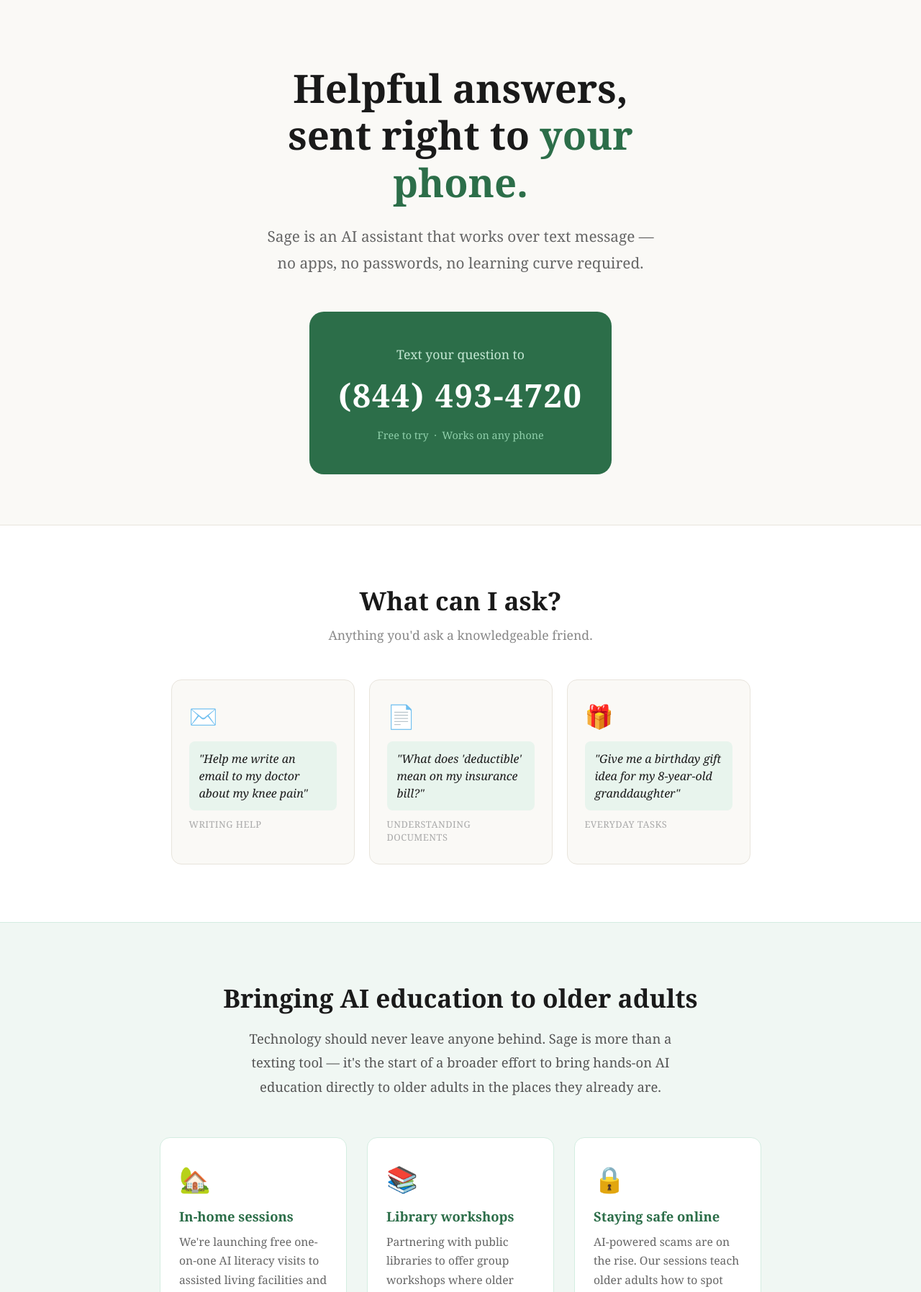
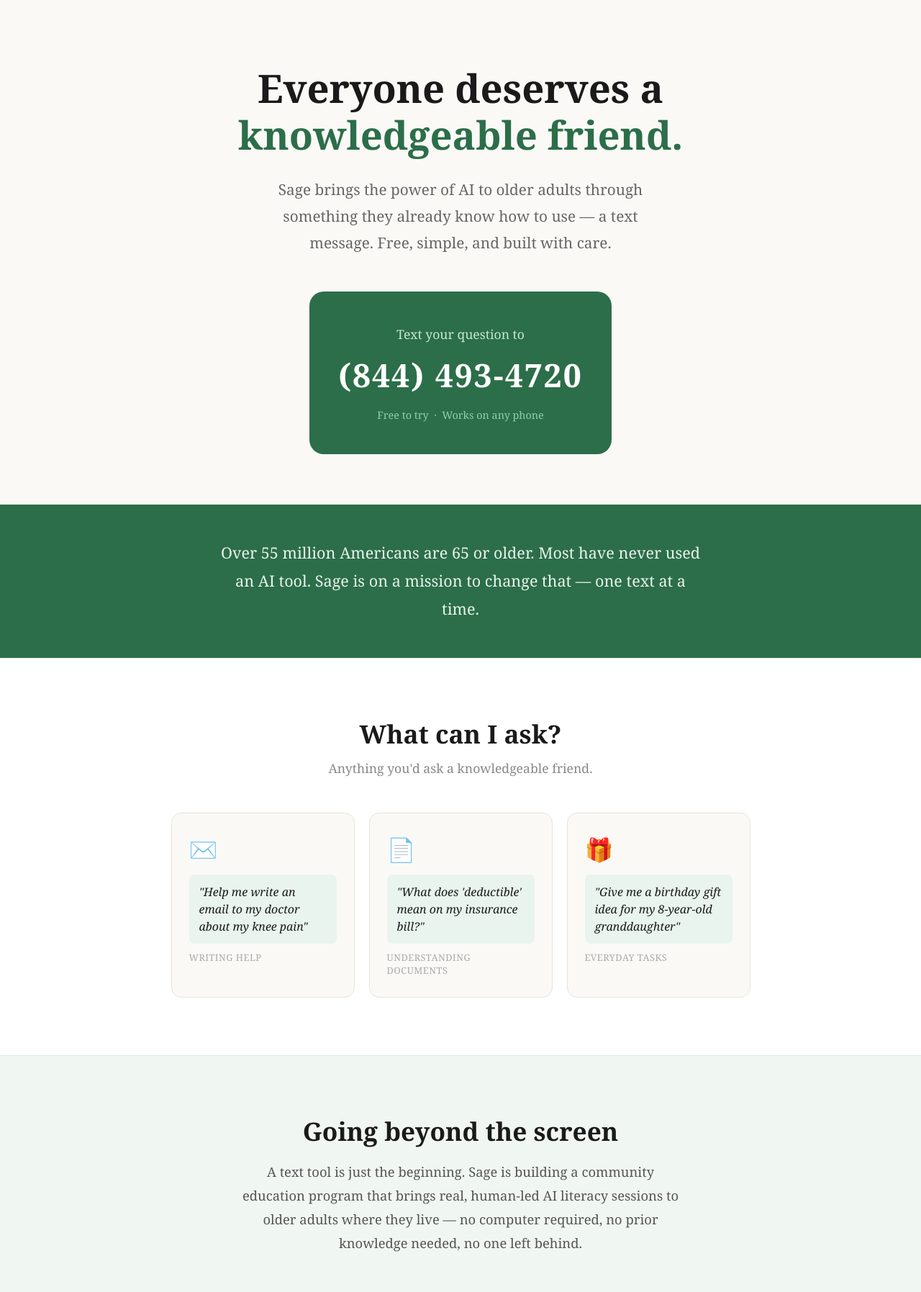
Before and after one commit to bcascade07-svg/sage, a Flask app: page / in a window 1280 px wide. Shown: the part 80-1875 px from the top of the page at 72% size. Run offline with Flask 3, Linux system fonts and the light colour scheme.

Commit message:
Make site more mission-driven — stronger hero, mission banner, community CTA

```diff
--- a/templates/index.html
+++ b/templates/index.html
@@ -315,13 +315,20 @@
 
   <!-- HERO -->
   <div class="hero">
-    <h1>Helpful answers,<br/>sent right to <span>your phone.</span></h1>
-    <p>Sage is an AI assistant that works over text message — no apps, no passwords, no learning curve required.</p>
+    <h1>Everyone deserves a<br/><span>knowledgeable friend.</span></h1>
+    <p>Sage brings the power of AI to older adults through something they already know how to use — a text message. Free, simple, and built with care.</p>
     <div class="phone-box">
       <p>Text your question to</p>
       <div class="phone-number">(844) 493-4720</div>
       <small>Free to try &nbsp;·&nbsp; Works on any phone</small>
     </div>
+  </div>
+
+  <!-- MISSION BANNER -->
+  <div style="background:#2c6e49; color:white; text-align:center; padding: 48px 40px;">
+    <p style="font-size:1.35rem; max-width:680px; margin:0 auto; line-height:1.8; color:#e8f4ed;">
+      Over 55 million Americans are 65 or older. Most have never used an AI tool. Sage is on a mission to change that — one text at a time.
+    </p>
   </div>
 
   <!-- EXAMPLES -->
@@ -349,8 +356,8 @@
 
   <!-- EDUCATION -->
   <div class="education">
-    <h2>Bringing AI education to older adults</h2>
-    <p class="subtitle">Technology should never leave anyone behind. Sage is more than a texting tool — it's the start of a broader effort to bring hands-on AI education directly to older adults in the places they already are.</p>
+    <h2>Going beyond the screen</h2>
+    <p class="subtitle">A text tool is just the beginning. Sage is building a community education program that brings real, human-led AI literacy sessions to older adults where they live — no computer required, no prior knowledge needed, no one left behind.</p>
     <div class="edu-grid">
       <div class="edu-card">
         <div class="icon">🏡</div>
@@ -426,6 +433,13 @@
     </div>
   </div>
 
+  <!-- CLOSING CALL TO ACTION -->
+  <div style="background:#faf9f6; border-top:1px solid #e8e4dc; text-align:center; padding:70px 40px;">
+    <h2 style="font-size:2rem; margin-bottom:16px;">Want to bring Sage to your community?</h2>
+    <p style="font-size:1.1rem; color:#666; max-width:520px; margin:0 auto 28px; line-height:1.8;">If you work with a senior center, assisted living facility, or public library and want to offer Sage to the people you serve, reach out.</p>
+    <a href="mailto:cascade@unc.edu" style="display:inline-block; background:#2c6e49; color:white; padding:16px 36px; border-radius:8px; font-size:1.05rem; font-family:Georgia,serif; text-decoration:none;">Get in touch</a>
+  </div>
+
   <footer>
     Built by Brandon Cascade &nbsp;·&nbsp; <span>Sage</span> &nbsp;·&nbsp; Chapel Hill, NC
   </footer>
```
